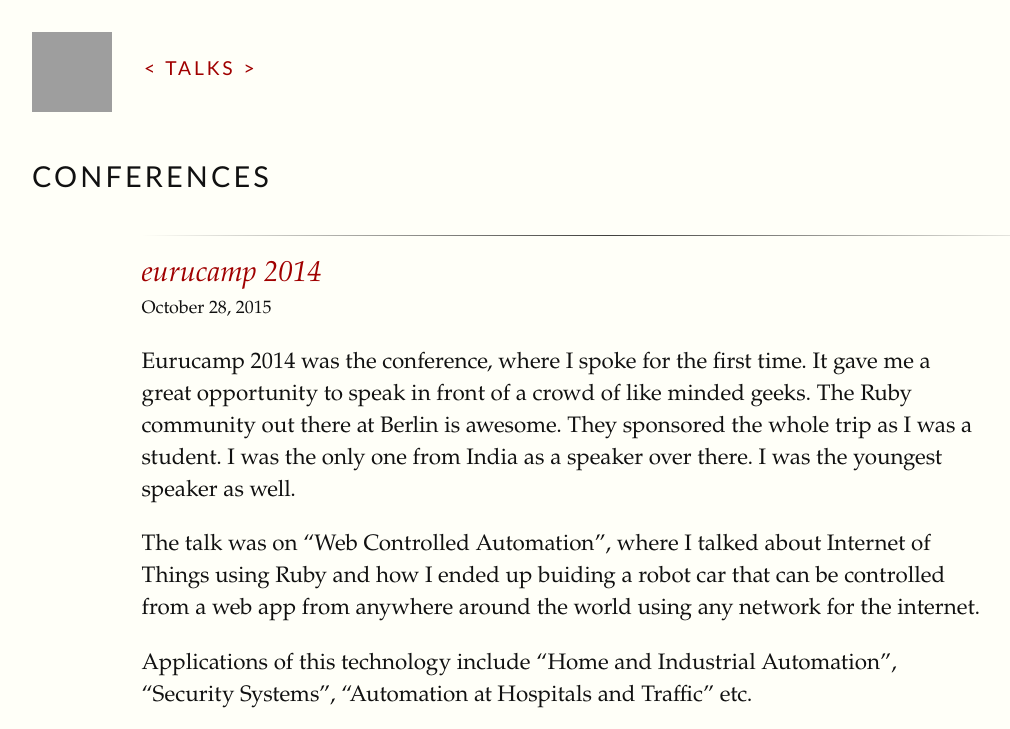
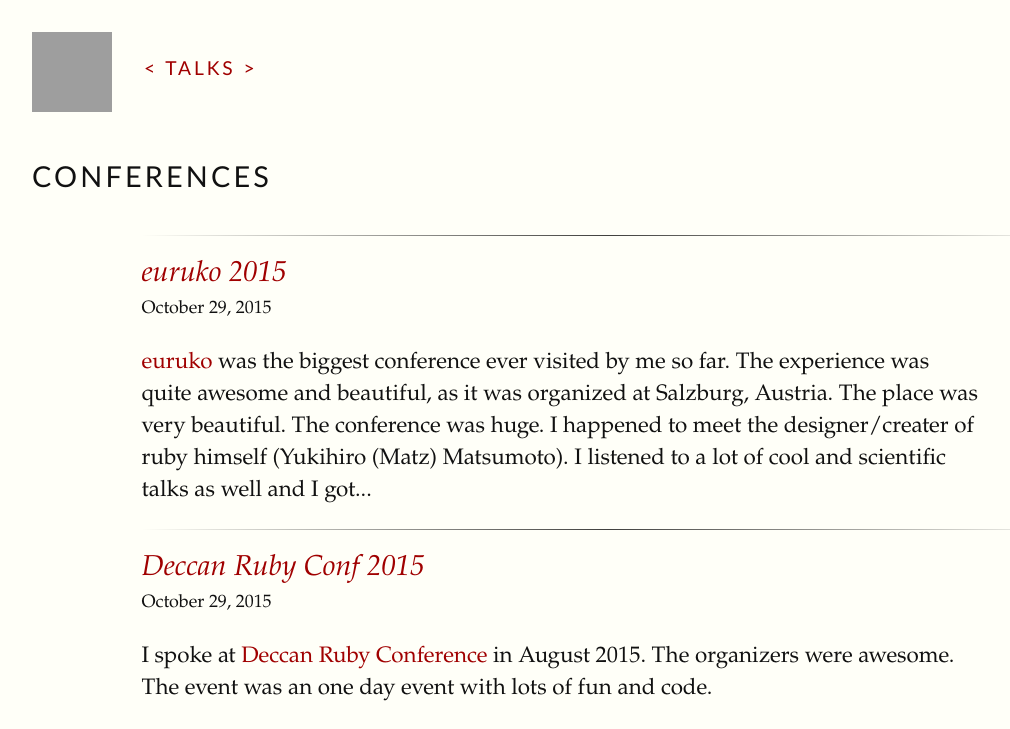
Before and after one commit to talkstwor/talkstwor.github.io, a Jekyll site: the page built from index.html, in a window 1280 px wide and 1400 px high. Shown: the top 729 px of the window, without its empty margins (32-1042 px from the left). Built offline with Jekyll 4.4.1, drawn with Linux system fonts in a browser that asks for light colours; some of the changed text lies outside the part shown; grey boxes are pictures that could not be loaded.

Commit message:
Source Added

```diff
--- a/_posts/2015-10-28-eurucamp-2014.markdown
+++ b/_posts/2015-10-28-eurucamp-2014.markdown
@@ -2,7 +2,7 @@
 layout: post
 title: "eurucamp 2014"
 ---
-Eurucamp 2014 was the conference, where I spoke for the first time. It gave me a great opportunity to speak in front of a crowd of like minded geeks. The Ruby community out there at Berlin is awesome. They sponsored the whole trip as I was a student. I was the only one from India as a speaker over there. I was the youngest speaker as well.
+[eurucamp 2014](http://2014.eurucamp.org) was the conference, where I spoke for the first time. It gave me a great opportunity to speak in front of a crowd of like minded geeks. The Ruby community out there at Berlin is awesome. They sponsored the whole trip as I was a student. I was the only one from India as a speaker over there. I was the youngest speaker as well. It was my first time visit ever to a city which is out of our country.
 
 The talk was on "Web Controlled Automation", where I talked about Internet of Things using Ruby and how I ended up buiding a robot car that can be controlled from a web app from anywhere around the world using any network for the internet.
 
--- /dev/null
+++ b/_posts/2015-10-29-deccan-ruby-conf-2015.markdown
@@ -0,0 +1,13 @@
+---
+layout: post
+title: "Deccan Ruby Conf 2015"
+---
+I spoke at [Deccan Ruby Conference](https://deccanrubyconf.org/) in August 2015. The organizers were awesome. The event was an one day event with lots of fun and code.
+
+The topic of my talk was "RFID Technology with the applications in the Internet of Things". In this talk, I described about the basics of RFID Technology with the reader and tag details and how to build a system that can recognize objects with their unique IDs.
+
+Along with that I talked about IoT using ruby with RFID. After that I talked about secured systems using FreeBSD jails.
+
+The video for the talk is here.
+
+<iframe width="560" height="315" src="https://www.youtube.com/embed/oS7UNDmaQ58?list=PLdBNOee0vmiJM__IYjFuNl7MM0niT8U8c" frameborder="0" allowfullscreen></iframe>
--- /dev/null
+++ b/_posts/2015-10-29-euruko-2015.markdown
@@ -0,0 +1,13 @@
+---
+layout: post
+title: "euruko 2015"
+---
+[euruko](http://euruko2015.org/) was the biggest conference ever visited by me so far. The experience was quite awesome and beautiful, as it was organized at Salzburg, Austria. The place was very beautiful. The conference was huge. I happened to meet the designer/creater of ruby himself (Yukihiro (Matz) Matsumoto). I listened to a lot of cool and scientific talks as well and I got inspired by my fellow speakers. In short, it was a complete experience. I met some of the eurucamp organisers too there. It felt home to be around with like minded people.
+
+The talk was about "RFID Technology with the applications in the internet of things". In this topic, I talked about the basic principle of a radio communication and why I always wanted to build my own radio transmitter and receiver modules. Then I talked about how I got into RFID technology and IoT. Then I talked about integrating the two technologies using ruby to build smater systems.
+
+Applications include "Home Automation", "Intervehicular Communication", "Cattle Tracking", "Smart Passports", "Security Checks".
+
+The slides to my talk are here. Video will be here soon.
+
+<script async class="speakerdeck-embed" data-id="c70ab683dbe3410d9718f8d74731d18f" data-ratio="3.00" src="//speakerdeck.com/assets/embed.js"></script>
--- a/index.html
+++ b/index.html
@@ -11,7 +11,7 @@ title: talks
           <hr class="slender">
           <a href="{{ post.url | prepend: site.baseurl }}"><h3 class="contrast">{{ post.title }}</h3></a>
           <br><span class="smaller">{{ post.date | date: "%B %-d, %Y" }}</span>  <br/>
-          <div>{{ post.excerpt }}</div>
+          <div>{{ post.excerpt | truncate: 400}}</div>
         </li>
     {% endfor %}
   </ul>
```
